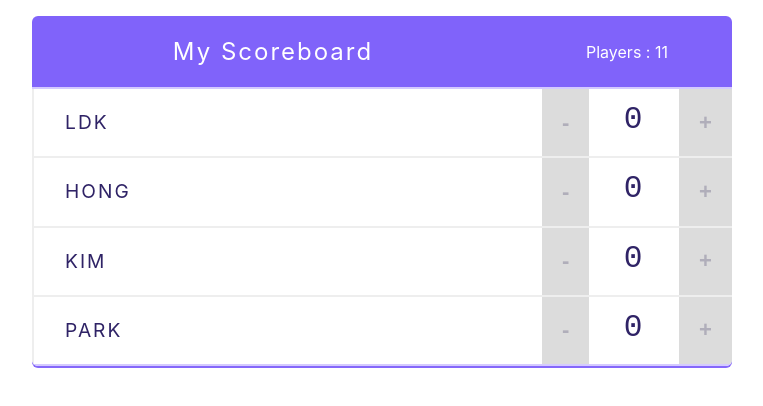
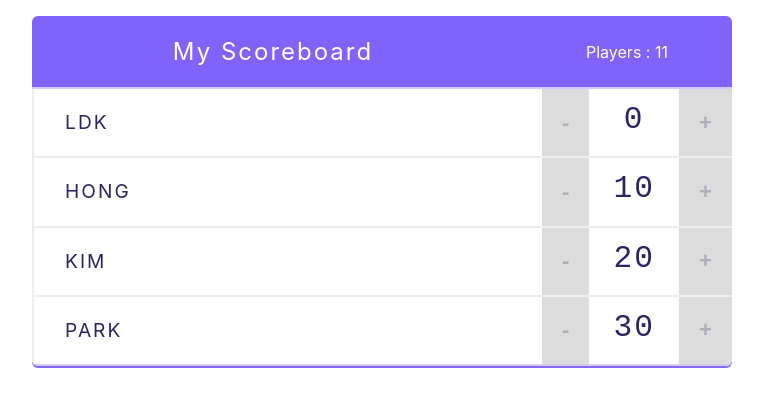
Before and after one commit to kimpn0730/scoreboard, a React (Create React App) app: page / in a window 1280 px wide. Shown: the top 406 px of the page, without its empty margins (258-1021 px from the left). Built offline with nearby package versions, Linux system fonts and the light colour scheme.

Commit message:
리팩토링 - Counter, Player 컴포넌트를 별도의 파일로 분리

```diff
--- a/src/App.js
+++ b/src/App.js
@@ -3,32 +3,32 @@ import './App.css';
 import { Header } from './components/Header';
 import { Player } from './components/Player';
 
-//  function 컴포넌트에서 class 컴포넌트로 변경
-class App extends  React.Component {
+class App extends React.Component {
 	state = {
 		players: [
-      {name: 'LDK', id: 1},
-      {name: 'HONG', id: 2},
-      {name: 'KIM', id: 3},
-      {name: 'PARK', id: 4},
+			{name: 'LDK', score: 0, id: 1},
+			{name: 'HONG', score: 10, id: 2},
+			{name: 'KIM', score: 20, id: 3},
+			{name: 'PARK', score: 30, id: 4},
 		]
 	}
-  constructor(){
+	constructor() {
 		super();
 		this.handleRemovePlayer = this.handleRemovePlayer.bind(this);
-
 	}
-
 	render() {
 		return (
 			<div className="scoreboard">
-        <Header title="My Scoreboard" totalPlayers={11}/>
+				<Header title="My Scoreboard" totalPlayers={11} />
 
 				{/*Player List*/}
 				{
 					this.state.players.map(player => {
 						return (
-              <Player name={player.name} key={player.id} id={player.id} removePlayer={this.handleRemovePlayer}/>
+							<Player name={player.name} key={player.id}
+											id={player.id}
+											score={player.score}
+											removePlayer={this.handleRemovePlayer}/>
 						)
 					})
 				}
@@ -45,10 +45,4 @@ class App extends  React.Component {
 	}
 }
 
-// 1. state를 가진 부모에서 삭제하는 콜백펑션을 만든다.
-// 2. 자식에게 콜백펑션을 props로 내려준다.
-// 3. 클릭시 자식이 콜백펑션을 호출
-// 4. prototype 완성
-
-
 export default App;
--- a/src/components/Counter.js
+++ b/src/components/Counter.js
@@ -1,12 +1,7 @@
 import React from "react";
 
 export class Counter extends React.Component {
-	state = {
-		score: 0,
-		a: 10
-	};
-
-	constructor(){
+	constructor() {
 		super();
 		this.handleChangeScore = this.handleChangeScore.bind(this);
 	}
@@ -15,16 +10,16 @@ export class Counter extends React.Component {
 		console.log('incrementScore', this);
 		// state를 변경하는 방법은 setState() 밖에 없다.
 		// this.state.score += 1;
-		this.setState(prevState => ({score: this.state.score + delta}));
+		this.setState(prevState => ({score: prevState.score + delta}));
 	}
 
 	// 이벤트의 오른쪽은 함수 선언문이 들어가야 한다.
 	render() {
 		return (
 			<div className="counter">
-				<button className="counter-action decrement" onClick={() => this.handleChangeScore(-1)}> -</button>
-				<span className="counter-score">{this.state.score}</span>
-				<button className="counter-action increment" onClick={() => this.handleChangeScore(1)}> +</button>
+				<button className="counter-action decrement" onClick={() => this.handleChangeScore(-1)}> - </button>
+				<span className="counter-score">{this.props.score}</span>
+				<button className="counter-action increment" onClick={() => this.handleChangeScore(1)}> + </button>
 			</div>
 		)
 	}
--- a/src/components/Player.js
+++ b/src/components/Player.js
@@ -1,5 +1,5 @@
 import React from "react";
-import {Counter} from './Counter';
+import { Counter } from './Counter';
 
 export const Player = (props) => (
 	<div className="player">
@@ -7,6 +7,6 @@ export const Player = (props) => (
 			<button className="remove-player" onClick={() => props.removePlayer(props.id)}> x </button>
 			{props.name}
 		</span>
-		<Counter />
+		<Counter score={props.score}/>
 	</div>
-);
+)
```
Lines whose indentation alone changed are shown as unchanged.
